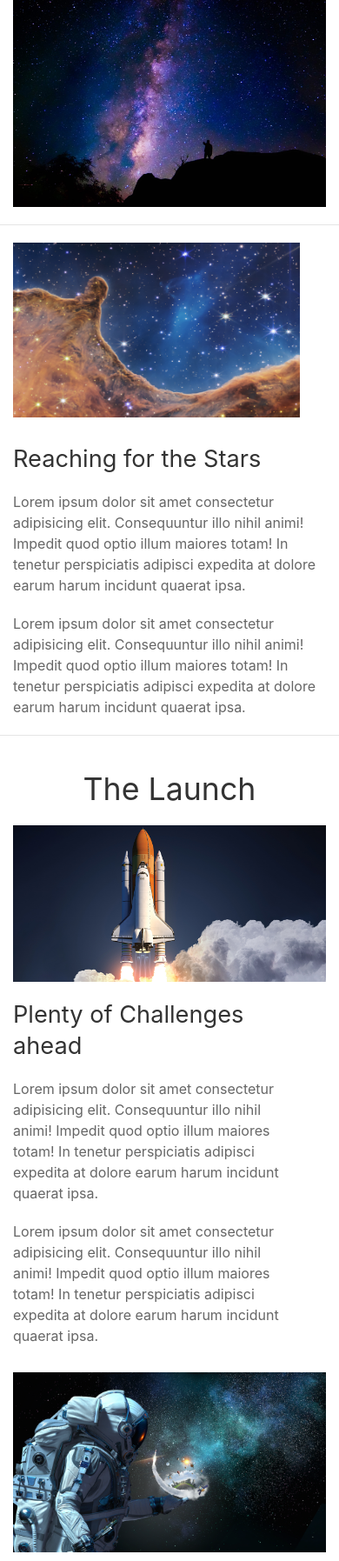
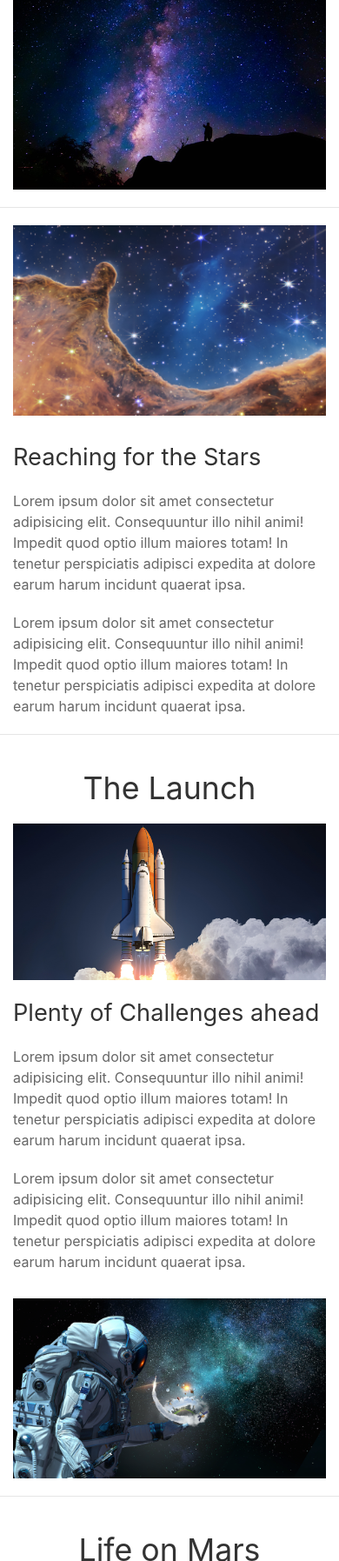
Before and after one commit to Marionetko/uikit-samples, a plain HTML site: page sample-03/index.html in a window 390 px wide. Shown: the part 205-2000 px from the top of the page at 87% size. Drawn offline with nearby package versions, Linux system fonts and the light colour scheme.

Commit message:
added responsiveness

```diff
--- a/sample-03/index.html
+++ b/sample-03/index.html
@@ -19,7 +19,7 @@
   <title>Document</title>
 </head>
 <body>
-  <div class="uk-container uk-margin-top">
+  <div class="uk-container">
 
     <!-- Navigation -->
     <nav class="uk-navbar-container" uk-navbar uk-sticky="start: 50; animation: uk-animation-slide-top">
@@ -52,7 +52,7 @@
     <hr class="uk-grid-divider">
 
     <div class="uk-child-width-1-2@s" uk-grid>
-      <div class="">
+      <div class="uk-padding-remove-right">
         <img width="600" height="400" src="img/main_1500.jpg" alt="">
       </div>
       <div class="uk-padding-remove-right">
@@ -71,7 +71,7 @@
     </div>
 
     <div class="uk-child-width-1-2@s" uk-grid>
-      <div>
+      <div class="uk-padding-remove-right">
         <h2>Plenty of Challenges ahead</h2>
         <p>Lorem ipsum dolor sit amet consectetur adipisicing elit. Consequuntur illo nihil animi! Impedit quod optio illum maiores totam! In tenetur perspiciatis adipisci expedita at dolore earum harum incidunt quaerat ipsa.</p>
         <p>Lorem ipsum dolor sit amet consectetur adipisicing elit. Consequuntur illo nihil animi! Impedit quod optio illum maiores totam! In tenetur perspiciatis adipisci expedita at dolore earum harum incidunt quaerat ipsa.</p>
@@ -90,7 +90,7 @@
     </div>
 
     <div class="uk-child-width-1-2@s" uk-grid>
-      <div>
+      <div class="uk-padding-remove-right">
         <img width="600" height="400" src="img/colony.jpg" alt="">
       </div>
       <div class="uk-padding-remove-right">
@@ -104,6 +104,7 @@
       <a href="#" uk-scroll>To Top</a>
     </footer>
 
+    <!-- Mobile Navigation -->
     <div id="offcanvas" uk-offcanvas="overlay: true">
       <div class="uk-offcanvas-bar uk-flex uk-flex-column">
         <ul class="uk-nav uk-nav-primary uk-nav-center uk-margin-auto-vertical" uk-scrollspy-nav="scroll: true; offset: 70;">
```
